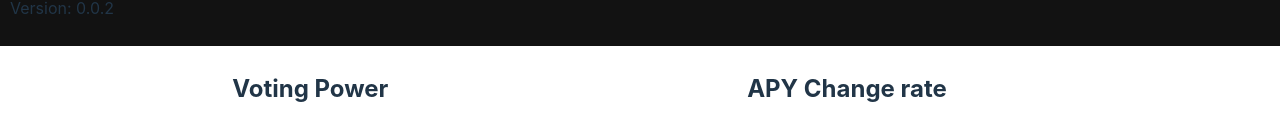
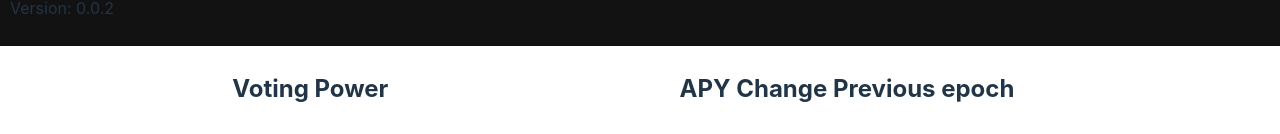
Before and after one commit to maestroi/sui-data-collection, a Vue app in the folder website/: page / in a window 1280 px wide. Shown: the part 754-888 px from the top of the page. Built offline with nearby package versions, Linux system fonts and the light colour scheme; no server answers.

Commit message:
change text

```diff
--- a/website/src/components/MultiCharts.vue
+++ b/website/src/components/MultiCharts.vue
@@ -44,7 +44,7 @@
         <canvas id="epoch-voting-power-chart" ref="votingPowerChart"></canvas>
       </div>
       <div class="chart">
-        <h2>APY Change rate</h2>
+        <h2>APY Change Previous epoch</h2>
         <canvas id="epoch-rate-change-chart" ref="changeRateChart"></canvas>
       </div>
     </div>
```
